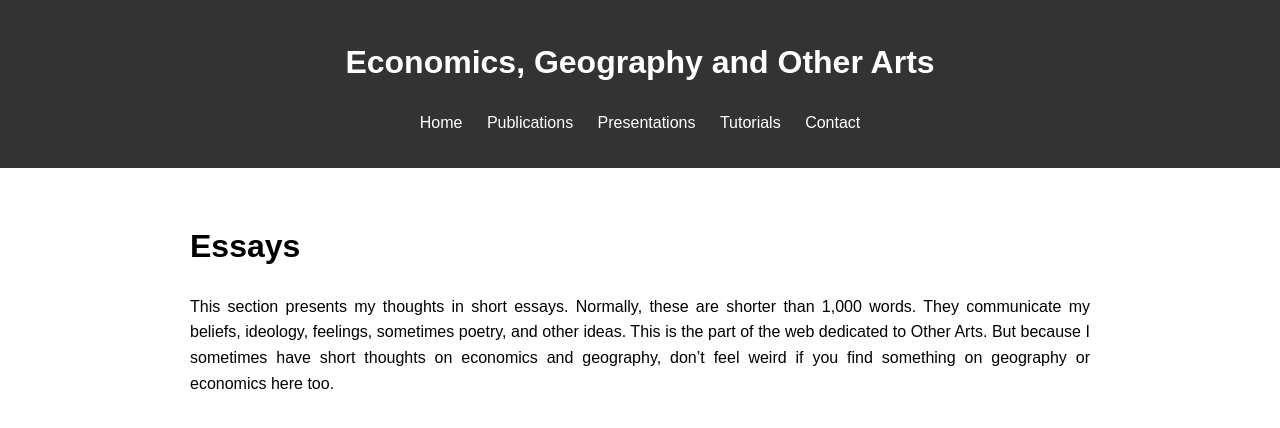
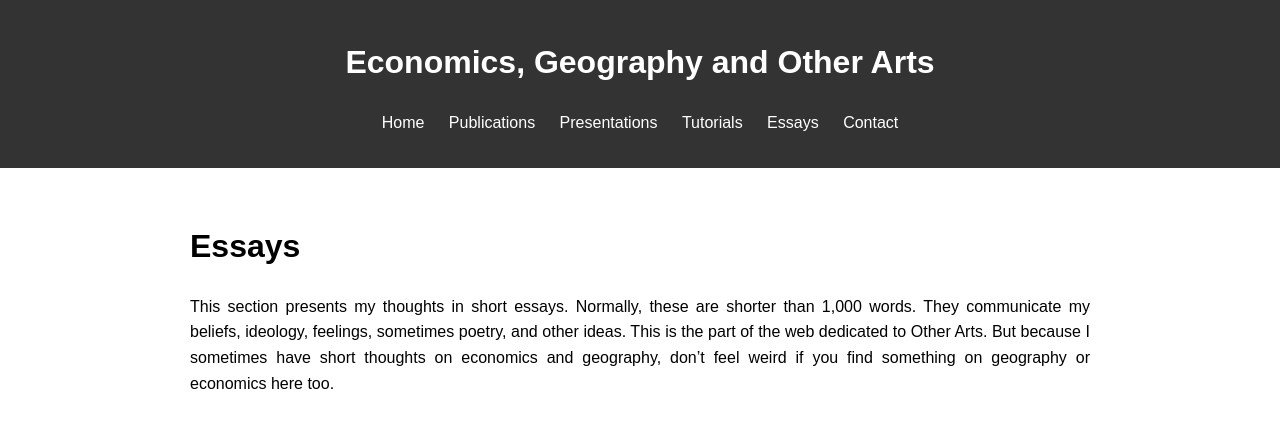
Before and after one commit to Favioleiva/favioleiva.github.io, a Jekyll site: the page built from essays.md, in a window 1280 px wide. Shown: the top 428 px of the page. Built offline with Jekyll 4.4.1, drawn with Linux system fonts in a browser that asks for light colours; nearby versions of some CDN libraries.

Commit message:
Update default.html

```diff
--- a/_layouts/default.html
+++ b/_layouts/default.html
@@ -50,6 +50,7 @@
                 <li><a href="{{ '/publications/' | relative_url }}">Publications</a></li>
                 <li><a href="{{ '/presentations/' | relative_url }}">Presentations</a></li>
                 <li><a href="{{ '/tutorials/' | relative_url }}">Tutorials</a></li>
+                <li><a href="{{ '/essays/' | relative_url }}">Essays</a></li>
                 <li><a href="{{ '/contact/' | relative_url }}">Contact</a></li>
             </ul>
         </nav>
```
